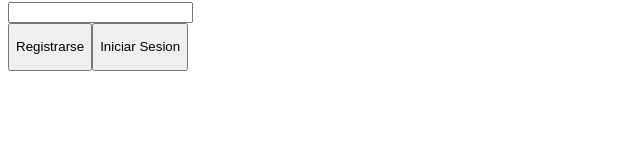
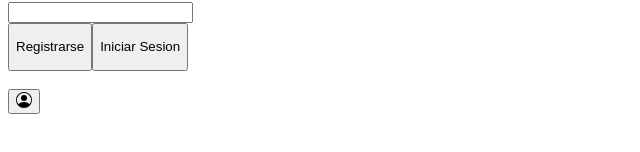
Before and after one commit to lucasmalb/Biblioteca-online, a React (Create React App) app: page / in a window 1280 px wide. Shown: the part 210-362 px from the top of the page, without its empty margins (0-640 px from the left). Built offline with nearby package versions, Linux system fonts and the light colour scheme.

Commit message:
navegador2

```diff
--- a/src/App.js
+++ b/src/App.js
@@ -1,6 +1,5 @@
 import Navbar from "./components/Navbar/navbar"
-
-
+import Usuario from "./components/Usuario/Usuario"
 
 
 
@@ -8,7 +7,7 @@ function App(){
     return (
         <div>
             <Navbar/>
-
+            <Usuario/>
         </div>
     )
 }
--- a/src/components/Navbar/navbar.js
+++ b/src/components/Navbar/navbar.js
@@ -1,5 +1,4 @@
 import biblioteca from "./assets/biblioteca.webp"
-
 const navbar = () => {
     return (
         <navbar className="nav">
--- /dev/null
+++ b/src/components/Usuario/Usuario.js
@@ -0,0 +1,11 @@
+import logo from "./Assets/logo.svg"
+const Usuario = () =>{
+    return(
+        <div>
+        <button><img src={logo} alt=" user-logo"/></button>
+        </div>
+    )
+
+}
+
+export default Usuario
```
Also changed, not shown: src/components/Usuario/Assets/logo.svg (added).
